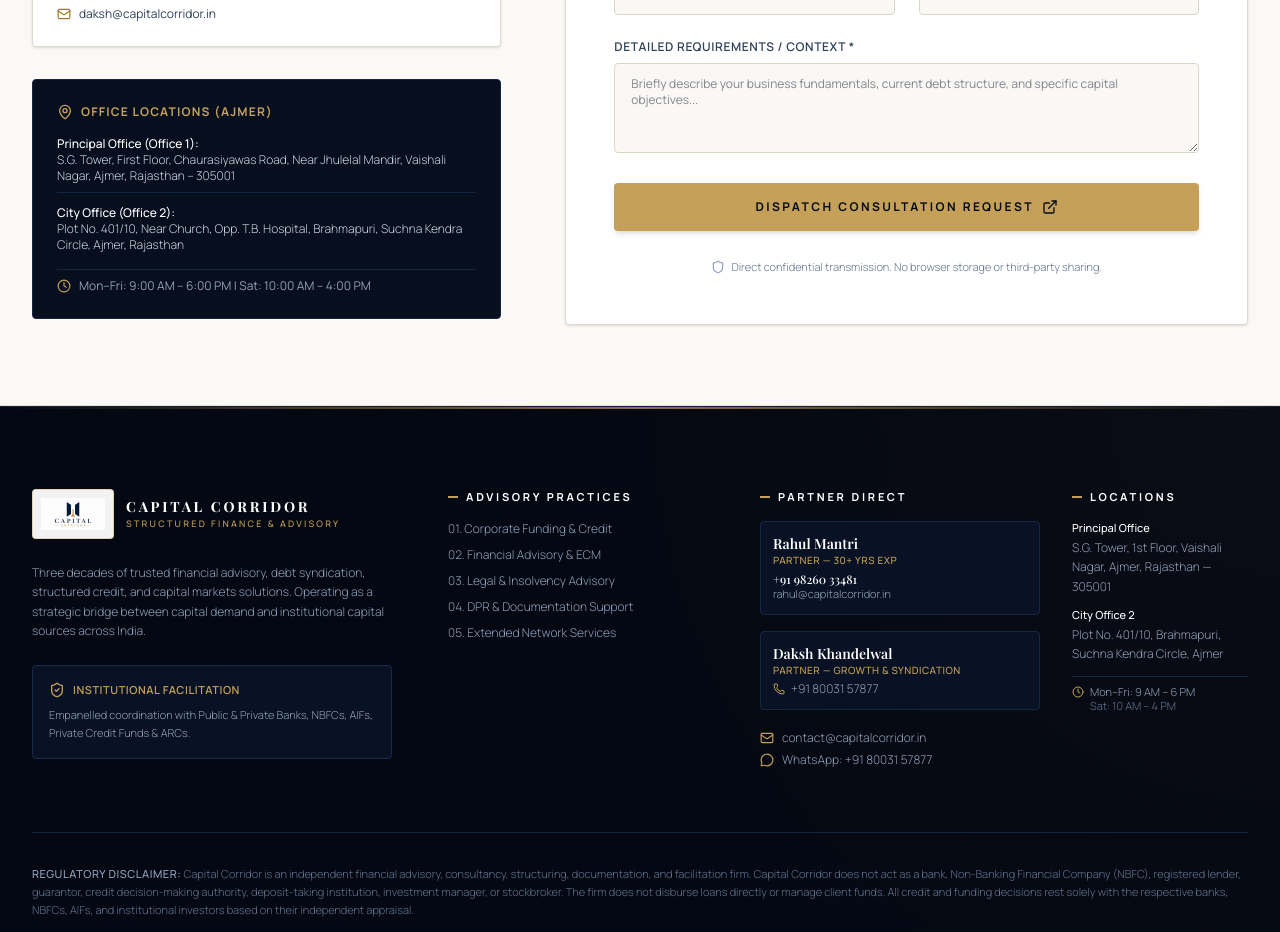
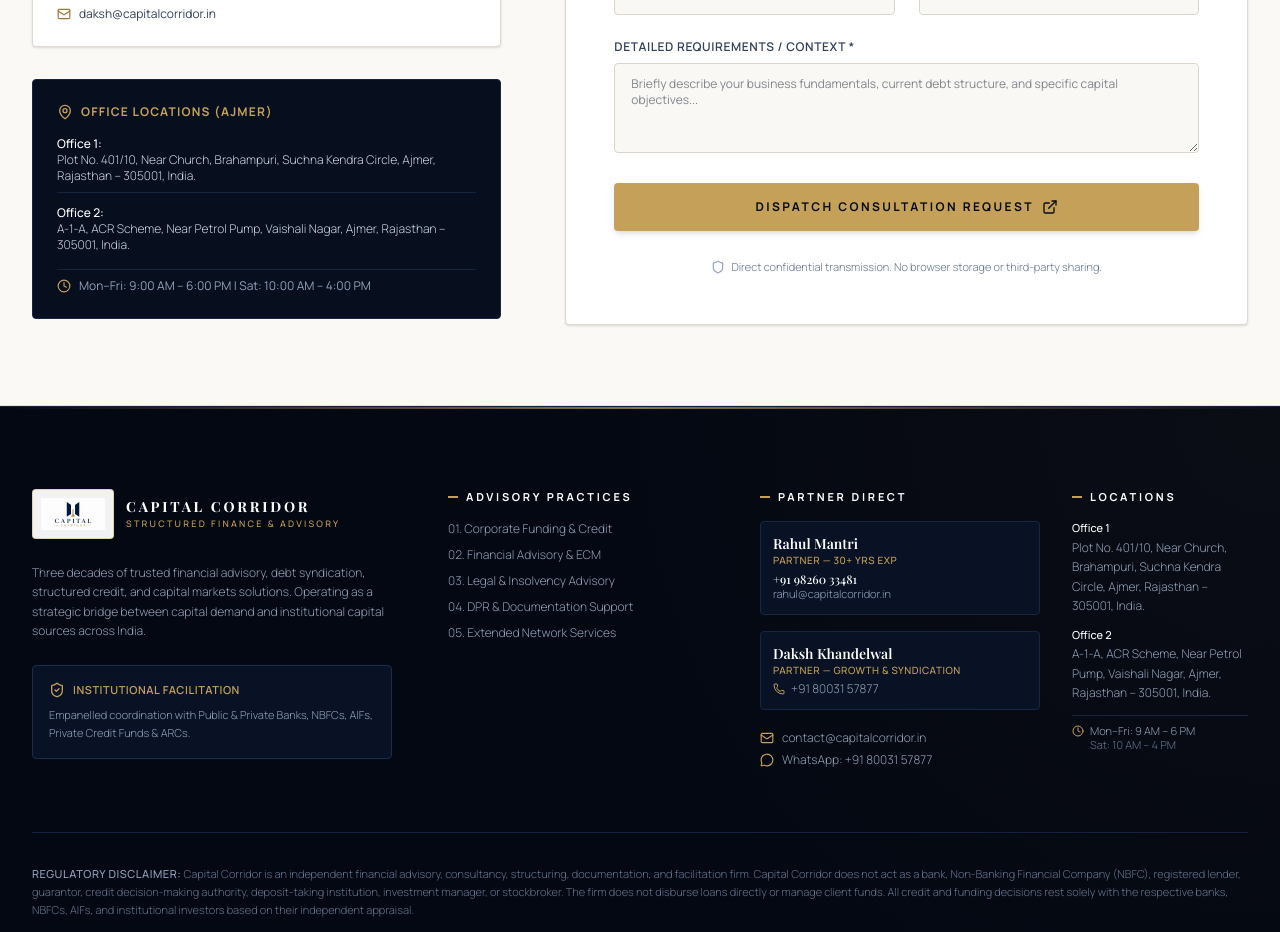
Before and after one commit to Saksham1105/Capital_Corridor, a React (Vite) app: page /contact in a window 1280 px wide. Shown: the part 980-1912 px from the top of the page. Built offline with nearby package versions, Linux system fonts and the light colour scheme; a web font is replaced by a local one.

Commit message:
fix(locations): update office locations to Brahampuri and Vaishali Nagar, remove SG Tower

```diff
--- a/src/components/Footer.tsx
+++ b/src/components/Footer.tsx
@@ -133,13 +133,13 @@
 
             <div className="space-y-3 text-xs font-light text-slate-400">
               <div>
-                <div className="text-white font-medium text-[11px]">Principal Office</div>
-                <p className="leading-relaxed mt-0.5">S.G. Tower, 1st Floor, Vaishali Nagar, Ajmer, Rajasthan — 305001</p>
+                <div className="text-white font-medium text-[11px]">Office 1</div>
+                <p className="leading-relaxed mt-0.5">Plot No. 401/10, Near Church, Brahampuri, Suchna Kendra Circle, Ajmer, Rajasthan – 305001, India.</p>
               </div>
 
               <div>
-                <div className="text-white font-medium text-[11px]">City Office 2</div>
-                <p className="leading-relaxed mt-0.5">Plot No. 401/10, Brahmapuri, Suchna Kendra Circle, Ajmer</p>
+                <div className="text-white font-medium text-[11px]">Office 2</div>
+                <p className="leading-relaxed mt-0.5">A-1-A, ACR Scheme, Near Petrol Pump, Vaishali Nagar, Ajmer, Rajasthan – 305001, India.</p>
               </div>
 
               <div className="pt-2 border-t border-[#162744]">
--- a/src/pages/ContactUs.tsx
+++ b/src/pages/ContactUs.tsx
@@ -130,12 +130,12 @@
 
               <div className="space-y-3 text-xs text-slate-300 font-light">
                 <div className="border-b border-[#142540] pb-2">
-                  <strong className="text-white block font-medium">Principal Office (Office 1):</strong>
-                  S.G. Tower, First Floor, Chaurasiyawas Road, Near Jhulelal Mandir, Vaishali Nagar, Ajmer, Rajasthan – 305001
+                  <strong className="text-white block font-medium">Office 1:</strong>
+                  Plot No. 401/10, Near Church, Brahampuri, Suchna Kendra Circle, Ajmer, Rajasthan – 305001, India.
                 </div>
                 <div>
-                  <strong className="text-white block font-medium">City Office (Office 2):</strong>
-                  Plot No. 401/10, Near Church, Opp. T.B. Hospital, Brahmapuri, Suchna Kendra Circle, Ajmer, Rajasthan
+                  <strong className="text-white block font-medium">Office 2:</strong>
+                  A-1-A, ACR Scheme, Near Petrol Pump, Vaishali Nagar, Ajmer, Rajasthan – 305001, India.
                 </div>
               </div>
 
```
